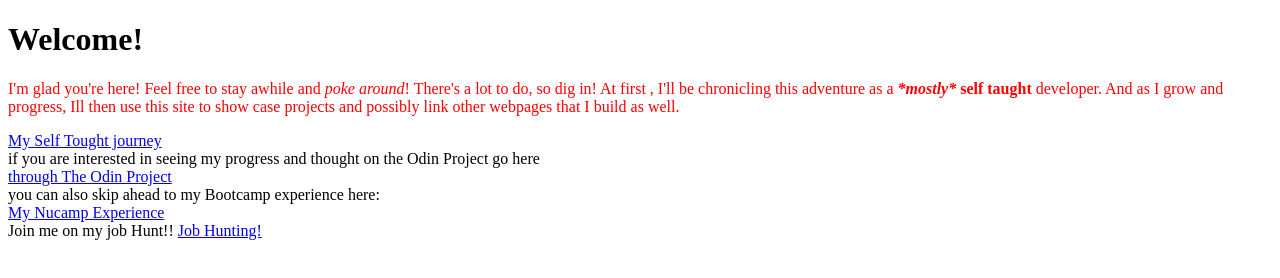
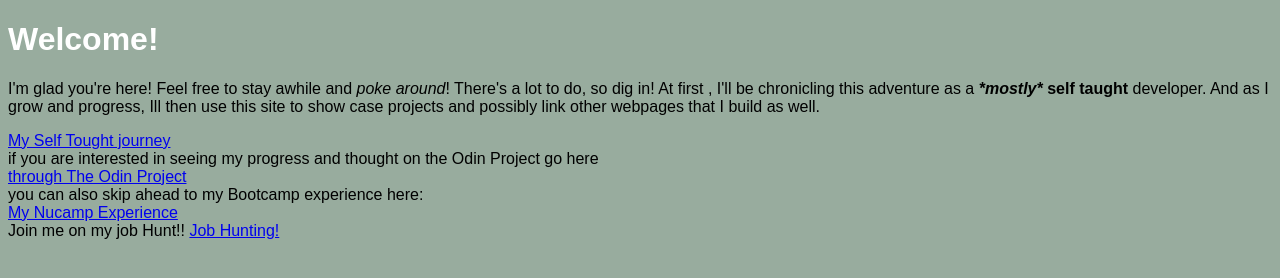
Before and after one commit to quinn410/Odin_Project, a plain HTML site: page index.html in a window 1280 px wide. Drawn offline with Linux system fonts and the light colour scheme.

Commit message:
add new changes

```diff
--- a/myjourney/styles.css
+++ /dev/null
@@ -1,10 +0,0 @@
-/* styles.css */
-
-div {
-  color: white;
-  background-color:black
- }
-
- p {
-   color: red;
- }
--- a/styles.css
+++ b/styles.css
@@ -1,10 +1,12 @@
 /* styles.css */
 
-div {
-  color: white;
-  background-color:black
+body {
+  font-family: marker felt, sans-serif;
+  background-color:rgb(152, 172, 158)  }
+h1 {
+  color: white }
+}
+ p {
+   font-family: American Typewriter,serif;
+   color: black;
  }
-
- p {
-   color: red;
- }
```
Also changed, not shown: myjourney/The Search/index.html (+4 -4 lines), 2 other files.
